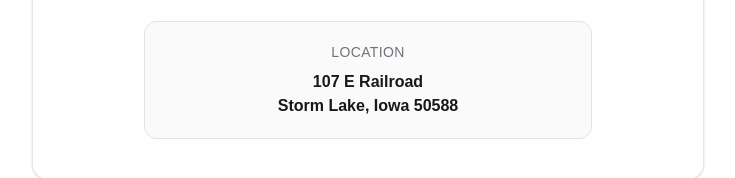
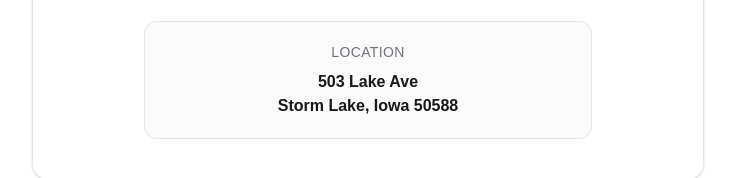
Before and after one commit to teamvcorp/slpack, a Next.js app: page / in a window 1280 px wide. Shown: the part 402-580 px from the top of the page, without its empty margins (272-1007 px from the left). Built offline with nearby package versions, Linux system fonts and the light colour scheme.

Commit message:
address update

```diff
--- a/app/page.tsx
+++ b/app/page.tsx
@@ -16,7 +16,7 @@ export default function Home() {
             Location
           </p>
           <p className="mt-2 text-base font-semibold text-zinc-900">
-            107 E Railroad
+            503 Lake Ave
             <br />
             Storm Lake, Iowa 50588
           </p>
```
